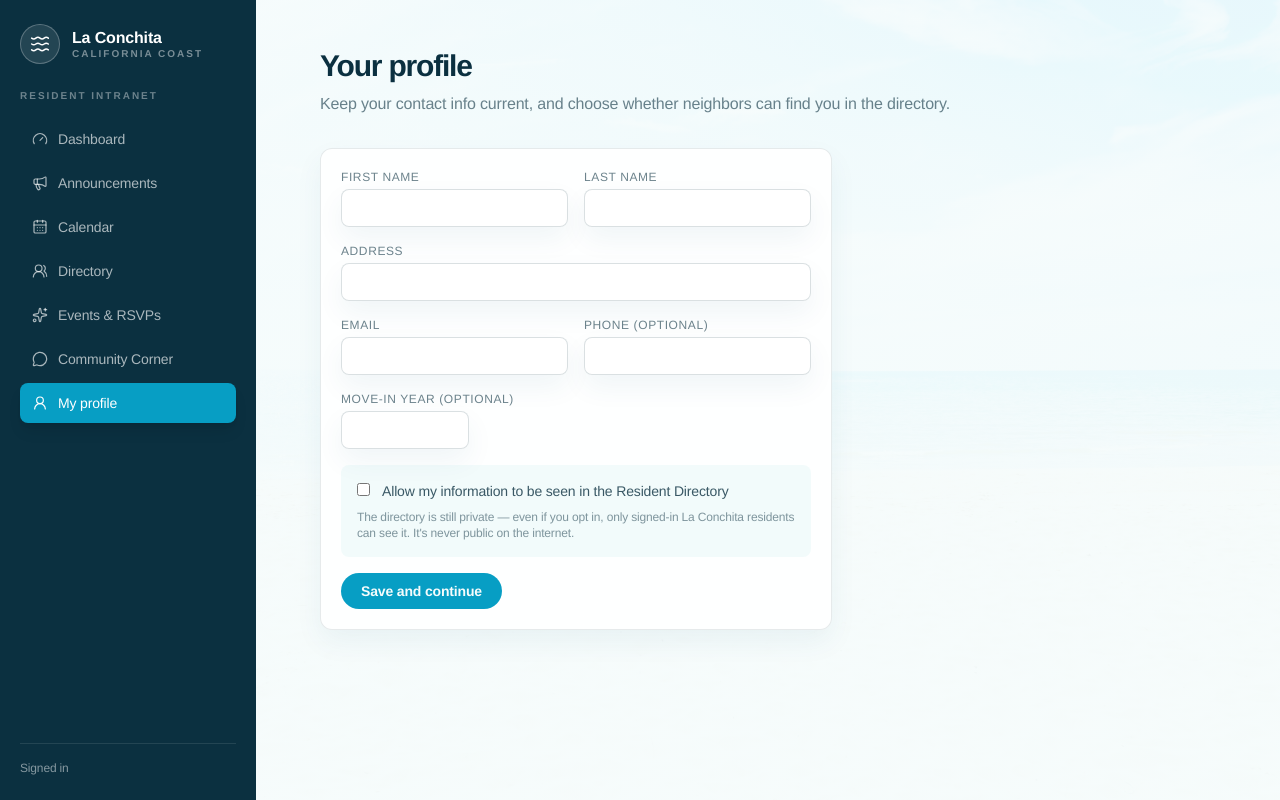
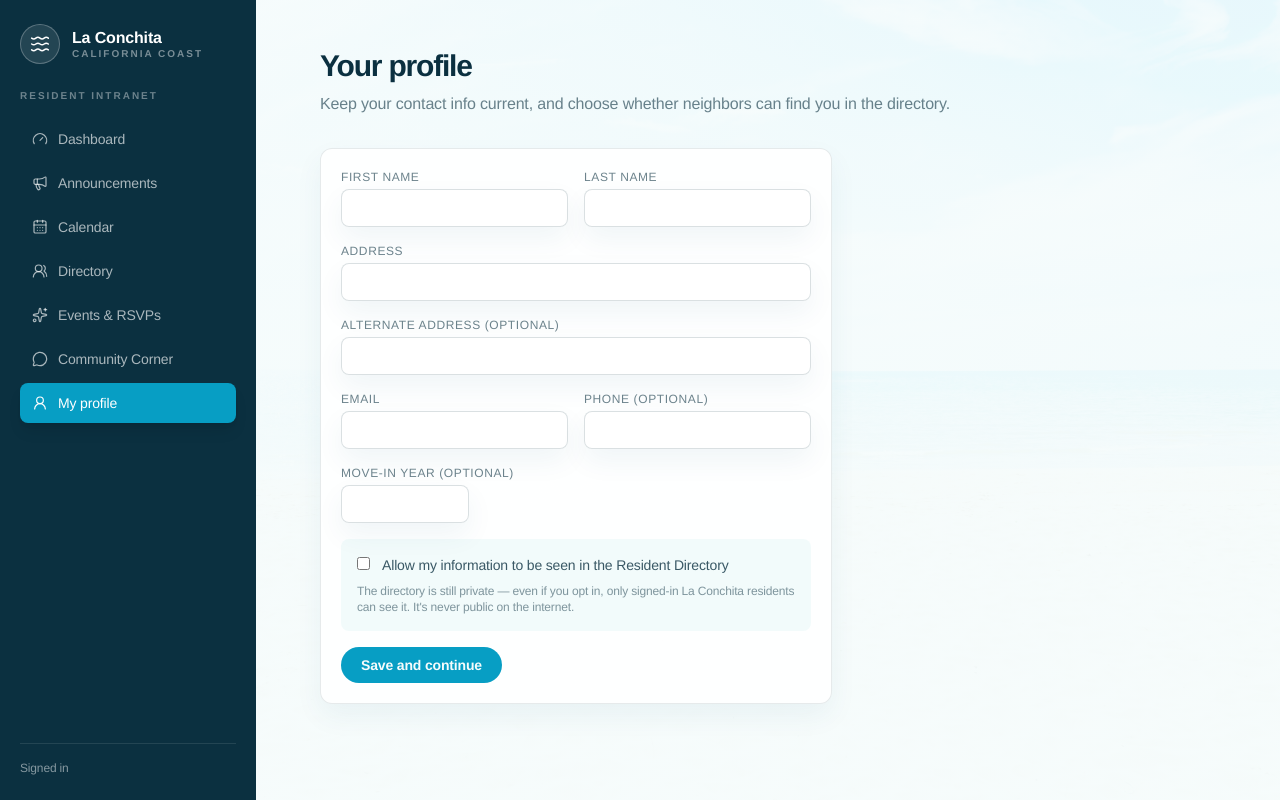
Before and after one commit to ereider1/laconchitabeach, a Next.js app: page /portal/profile in a window 1280 px wide. Built offline with nearby package versions, Linux system fonts and the light colour scheme; no server answers; the database is empty.

Commit message:
additional address field to profile form.

```diff
--- a/app/api/profile/route.ts
+++ b/app/api/profile/route.ts
@@ -14,7 +14,7 @@ export async function GET() {
 }
 
 // Self-service create/update of the signed-in resident's own profile.
-// Body: { firstName, lastName, fullName?, address, email, phone?, moveInYear?, listedInDirectory }
+// Body: { firstName, lastName, fullName?, address, alternateAddress?, email, phone?, moveInYear?, listedInDirectory }
 export async function PUT(req: NextRequest) {
   const { userId } = await auth();
   if (!userId) return NextResponse.json({ error: "Unauthorized" }, { status: 401 });
@@ -38,6 +38,10 @@ export async function PUT(req: NextRequest) {
     lastName: lastName || undefined,
     fullName,
     address: body.address,
+    alternateAddress:
+      typeof body.alternateAddress === "string"
+        ? body.alternateAddress.trim() || undefined
+        : undefined,
     email: body.email,
     phone: body.phone || undefined,
     moveInYear: body.moveInYear || undefined,
--- a/app/page.tsx
+++ b/app/page.tsx
@@ -69,7 +69,7 @@ export default function HomePage() {
                 </Link>
               </div>
             </div>
-            <div className="mt-12 w-full max-w-5xl">
+            <div className="mt-12 mb-12 w-full max-w-5xl">
               <HarborBoard />
             </div>
           </div>
--- a/app/portal/profile/page.tsx
+++ b/app/portal/profile/page.tsx
@@ -18,6 +18,7 @@ export default async function ProfilePage() {
     firstName: initialResident?.firstName ?? user?.firstName ?? initialResident?.fullName?.split(" ")[0] ?? "",
     lastName: initialResident?.lastName ?? user?.lastName ?? initialResident?.fullName?.split(" ").slice(1).join(" ") ?? "",
     address: initialResident?.address ?? "",
+    alternateAddress: initialResident?.alternateAddress ?? "",
     email: initialResident?.email ?? user?.primaryEmailAddress?.emailAddress ?? "",
     phone: initialResident?.phone ?? "",
     moveInYear: initialResident?.moveInYear ? String(initialResident.moveInYear) : "",
--- a/components/ProfileForm.tsx
+++ b/components/ProfileForm.tsx
@@ -7,6 +7,7 @@ type Defaults = {
   firstName: string;
   lastName: string;
   address: string;
+  alternateAddress: string;
   email: string;
   phone: string;
   moveInYear: string;
@@ -92,6 +93,17 @@ export default function ProfileForm({
         />
       </div>
 
+      <div>
+        <label className="block text-xs font-medium uppercase tracking-wider text-ink/60">
+          Alternate Address (optional)
+        </label>
+        <input
+          className="mt-1 w-full rounded-lg border border-ink/15 px-3 py-2 text-sm"
+          value={form.alternateAddress}
+          onChange={(e) => setForm({ ...form, alternateAddress: e.target.value })}
+        />
+      </div>
+
       <div className="grid gap-4 sm:grid-cols-2">
         <div>
           <label className="block text-xs font-medium uppercase tracking-wider text-ink/60">
--- a/lib/models/Resident.ts
+++ b/lib/models/Resident.ts
@@ -6,6 +6,7 @@ export interface IResident {
   lastName?: string;
   fullName: string;
   address: string;
+  alternateAddress?: string;
   email: string;
   phone?: string;
   householdMembers?: string[];
@@ -25,6 +26,7 @@ const ResidentSchema = new Schema<IResident>(
     lastName: { type: String },
     fullName: { type: String, required: true },
     address: { type: String, required: true },
+    alternateAddress: { type: String },
     email: { type: String, required: true },
     phone: { type: String },
     householdMembers: [{ type: String }],
```
